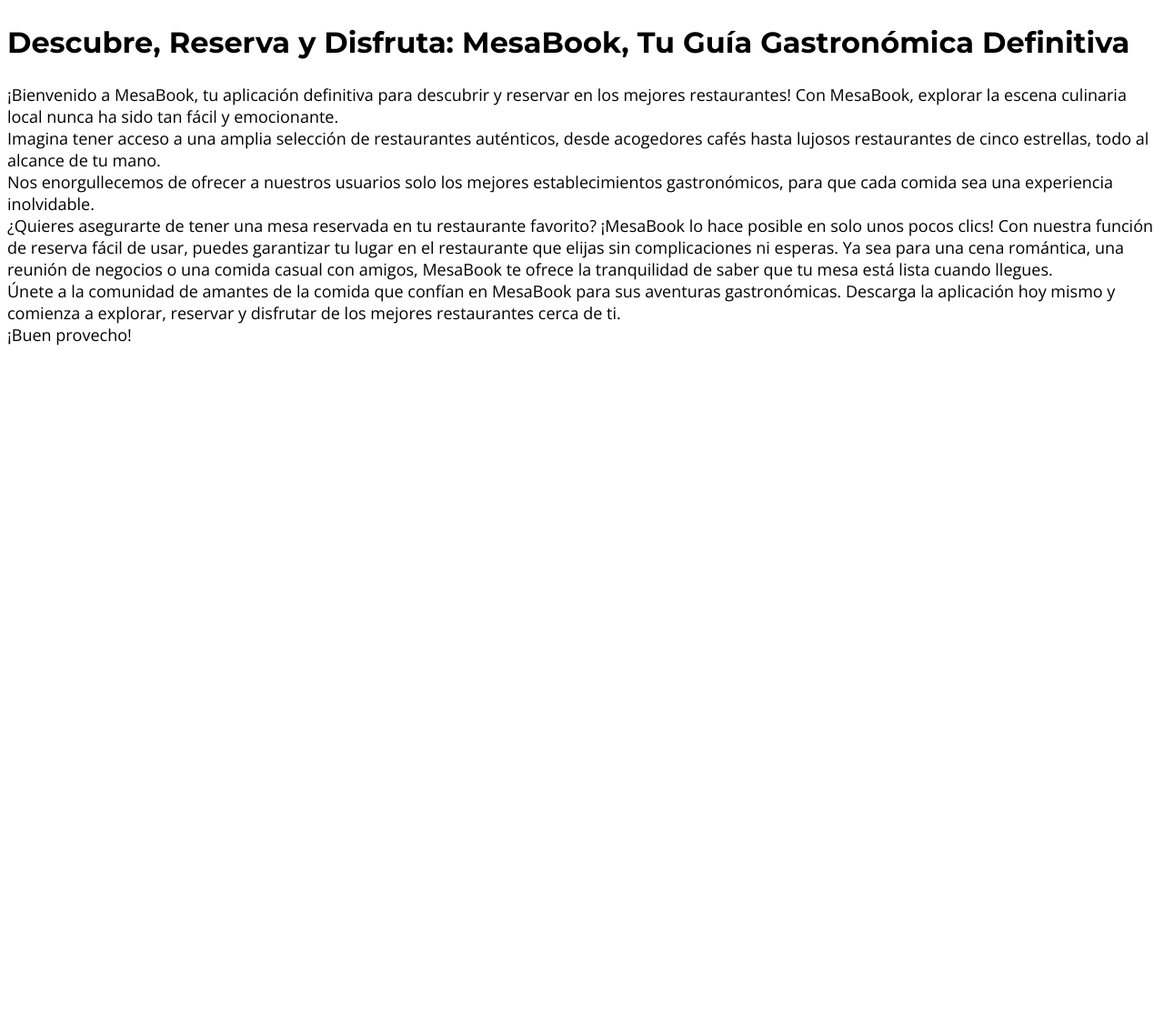
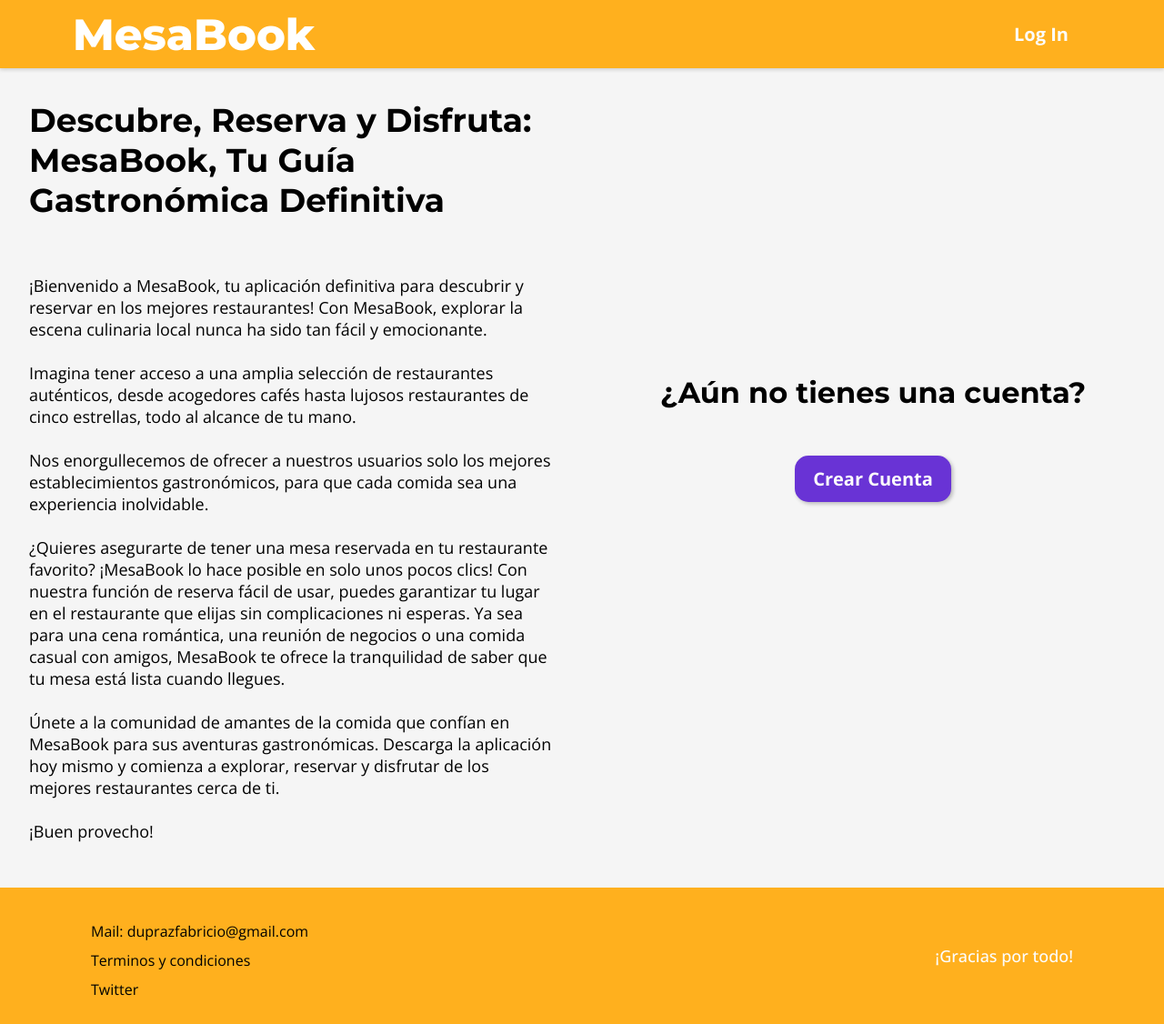
Before and after one commit to F-Dupraz/Restauran-reservation-platform, a React app in the folder frontend/: page / in a window 1280 px wide. Shown: the whole page at 91% size. Before the commit the page ends 800 px from the top, so only its background shows below. Built offline with nearby package versions, Linux system fonts and the light colour scheme.

Commit message:
Outlined HomePage structure and components in React.

```diff
--- /dev/null
+++ b/frontend/src/containers/Footer/Footer.css
@@ -0,0 +1,44 @@
+footer {
+  width: 100vw;
+  max-width: 100%;
+  height: 25vh;
+  max-height: 150px;
+  background-color: #ffb01e;
+  display: flex;
+  flex-direction: row;
+  justify-content: space-between;
+  align-items: center;
+}
+
+.footer-links {
+  padding: 0px 100px;
+}
+
+.footer-links ul li {
+  margin-top: 10px;
+  list-style: none;
+  color: #000000;
+  font-size: 16px;
+  text-decoration: none;
+  font-weight: 400;
+  font-family: 'Open Sans', sans-serif;
+}
+
+.footer-links ul li a {
+  color: #000000;
+  text-decoration: none;
+}
+
+.footer-links ul li a:hover {
+  color: #000000;
+  border-bottom: 2px solid #000000;
+}
+
+.footer-thanks {
+  padding: 0px 100px;
+  color: #FCFCFC;
+  font-size: 18px;
+  text-decoration: none;
+  font-weight: 500;
+  font-family: 'Open Sans', sans-serif;
+}
--- /dev/null
+++ b/frontend/src/containers/Footer/Footer.js
@@ -0,0 +1,20 @@
+import './Footer.css'
+
+import { Link } from 'react-router-dom'
+
+export default function Footer() {
+  return (
+    <footer>
+      <div className='footer-links'>
+        <ul>
+          <li>Mail: duprazfabricio@gmail.com</li>
+          <li><Link to="/terms-and-conditions">Terminos y condiciones</Link></li>
+          <li><a href="https://twitter.com/F_Dupraz" target="_blank" rel="noopener noreferrer">Twitter</a></li>
+        </ul>
+      </div>
+      <div className='footer-thanks'>
+        <p>¡Gracias por todo!</p>
+      </div>
+    </footer>
+  )
+}
--- /dev/null
+++ b/frontend/src/containers/Header/Header.css
@@ -0,0 +1,35 @@
+header {
+  width: 100vw;
+  max-width: 100%;
+  height: 16.66vh;
+  max-height: 75px;
+  background-color: #ffb01e;
+  display: flex;
+  flex-direction: row;
+  justify-content: space-between;
+  align-items: center;
+  box-shadow: 0 2px 4px rgba(0, 0, 0, 0.15);
+}
+
+.header-title-div h1 {
+  margin-left: 80px;
+  color: #FFFFFF;
+  font-weight: 800;
+  font-size: 48px;
+  font-family: 'Montserrat', sans-serif;
+}
+
+.header-login-div a {
+  margin-right: 100px;
+  padding: 0px 5px;
+  color: #FCFCFC;
+  font-size: 20px;
+  text-decoration: none;
+  font-weight: 700;
+  font-family: 'Open Sans', sans-serif;
+}
+
+.header-login-div a:hover {
+  color: #FFFFFF;
+  border-bottom: 2px solid #FFFFFF;
+}
--- /dev/null
+++ b/frontend/src/containers/Header/Header.js
@@ -0,0 +1,16 @@
+import './Header.css'
+
+import { Link } from 'react-router-dom'
+
+export default function Header() {
+  return (
+    <header>
+      <div className='header-title-div'>
+        <h1>MesaBook</h1>
+      </div>
+      <div className='header-login-div'>
+        <Link to="/login">Log In</Link>
+      </div>
+    </header>
+  )
+}
--- /dev/null
+++ b/frontend/src/index.css
@@ -0,0 +1,13 @@
+* {
+  padding: 0px;
+  margin: 0px;
+  box-sizing: border-box;
+}
+
+html {
+  overflow-x: hidden;
+}
+
+#root {
+  background-color: #F5F5F5;
+}
--- a/frontend/src/pages/HomePage/HomePage.css
+++ b/frontend/src/pages/HomePage/HomePage.css
@@ -1,11 +1,73 @@
-h1, h2 {
+main {
+  display: flex;
+  max-width: 100%;
+  min-height: 80vh;
+  align-items: center;
+}
+
+.text-section {
+  margin-top: 25px;
+  padding: 10px 32px 50px;
+  min-width: 50vw;
+  max-width: 50%;
+  height: 100%;
+}
+
+.text-section h1, h2 {
+  font-size: 36px;
+  font-weight: 700;
+  font-family: 'Montserrat', sans-serif;
+}
+
+.text-section p {
+  margin-top: 60px;
+  font-size: 18px;
+  font-weight: 400;
+  font-family: 'Open Sans', sans-serif;
+}
+
+.create-account-section {
+  height: 100%;
+  padding: 10px 32px;
+  min-width: 50vw;
+  max-width: 50%;
+  display: flex;
+  flex-direction: column;
+  justify-content: center;
+}
+
+.create-account-section h3 {
+  margin-top: -15%;
+  text-align: center;
   font-size: 32px;
   font-weight: 700;
   font-family: 'Montserrat', sans-serif;
 }
 
-p {
-  font-size: 18px;
-  font-weight: 400;
+.create-account-section div {
+  margin-top: 50px;
+  width: 100%;
+  display: flex;
+  align-items: center;
+  justify-content: center;
+}
+
+.create-account-section div a {
+  padding: 8px 16px;
+  border: 4px solid #6933d5;
+  border-radius: 15px;
+  color: #FCFCFC;
+  background-color: #6933d5;
+  box-shadow: 2px 2px 4px rgba(0, 0, 0, 0.25);
+  font-size: 20px;
+  text-decoration: none;
+  font-weight: 700;
   font-family: 'Open Sans', sans-serif;
 }
+
+.create-account-section div a:hover {
+  transition: 0.25s;
+  border-radius: 15px;
+  color: #6933d5;
+  background-color: #FCFCFC;
+}
--- a/frontend/src/pages/HomePage/HomePage.js
+++ b/frontend/src/pages/HomePage/HomePage.js
@@ -1,19 +1,36 @@
-import './HomePage.css';
+import './HomePage.css'
 
-function HomePage() {
+import { Link } from 'react-router-dom'
+
+import Header from '../../containers/Header/Header'
+import Footer from '../../containers/Footer/Footer'
+
+export default function HomePage() {
   return (
+    <>
+    <Header />
+
     <main>
-      <h2>Descubre, Reserva y Disfruta: MesaBook, Tu Guía Gastronómica Definitiva</h2>
-      <p>
-        ¡Bienvenido a MesaBook, tu aplicación definitiva para descubrir y reservar en los mejores restaurantes! Con MesaBook, explorar la escena culinaria local nunca ha sido tan fácil y emocionante.<br />
-        Imagina tener acceso a una amplia selección de restaurantes auténticos, desde acogedores cafés hasta lujosos restaurantes de cinco estrellas, todo al alcance de tu mano.<br />
-        Nos enorgullecemos de ofrecer a nuestros usuarios solo los mejores establecimientos gastronómicos, para que cada comida sea una experiencia inolvidable.<br />
-        ¿Quieres asegurarte de tener una mesa reservada en tu restaurante favorito? ¡MesaBook lo hace posible en solo unos pocos clics! Con nuestra función de reserva fácil de usar, puedes garantizar tu lugar en el restaurante que elijas sin complicaciones ni esperas. Ya sea para una cena romántica, una reunión de negocios o una comida casual con amigos, MesaBook te ofrece la tranquilidad de saber que tu mesa está lista cuando llegues.<br />
-        Únete a la comunidad de amantes de la comida que confían en MesaBook para sus aventuras gastronómicas. Descarga la aplicación hoy mismo y comienza a explorar, reservar y disfrutar de los mejores restaurantes cerca de ti.<br />
-        ¡Buen provecho!<br />
-      </p>
+      <section className='text-section'>
+        <h2>Descubre, Reserva y Disfruta: MesaBook, Tu Guía Gastronómica Definitiva</h2>
+        <p>
+          ¡Bienvenido a MesaBook, tu aplicación definitiva para descubrir y reservar en los mejores restaurantes! Con MesaBook, explorar la escena culinaria local nunca ha sido tan fácil y emocionante.<br /><br />
+          Imagina tener acceso a una amplia selección de restaurantes auténticos, desde acogedores cafés hasta lujosos restaurantes de cinco estrellas, todo al alcance de tu mano.<br /><br />
+          Nos enorgullecemos de ofrecer a nuestros usuarios solo los mejores establecimientos gastronómicos, para que cada comida sea una experiencia inolvidable.<br /><br />
+          ¿Quieres asegurarte de tener una mesa reservada en tu restaurante favorito? ¡MesaBook lo hace posible en solo unos pocos clics! Con nuestra función de reserva fácil de usar, puedes garantizar tu lugar en el restaurante que elijas sin complicaciones ni esperas. Ya sea para una cena romántica, una reunión de negocios o una comida casual con amigos, MesaBook te ofrece la tranquilidad de saber que tu mesa está lista cuando llegues.<br /><br />
+          Únete a la comunidad de amantes de la comida que confían en MesaBook para sus aventuras gastronómicas. Descarga la aplicación hoy mismo y comienza a explorar, reservar y disfrutar de los mejores restaurantes cerca de ti.<br /><br />
+          ¡Buen provecho!<br />
+        </p>
+      </section>
+      <section className='create-account-section'>
+        <h3>¿Aún no tienes una cuenta?</h3>
+        <div>
+          <Link to="/create-account">Crear Cuenta</Link>
+        </div>
+      </section>
     </main>
+
+    <Footer />
+    </>
   )
 }
-
-export default HomePage;
```
Also changed, not shown: frontend/src/index.js (+8 -6 lines).
